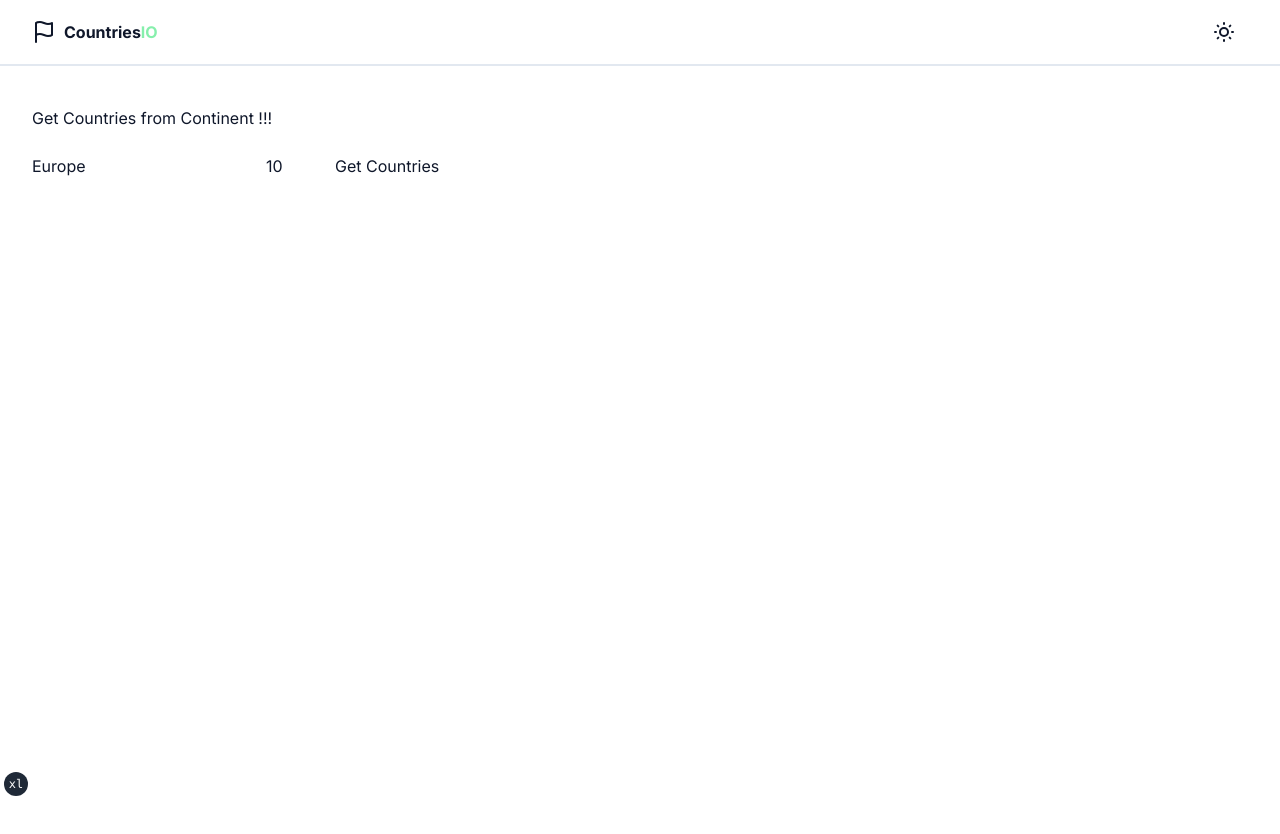
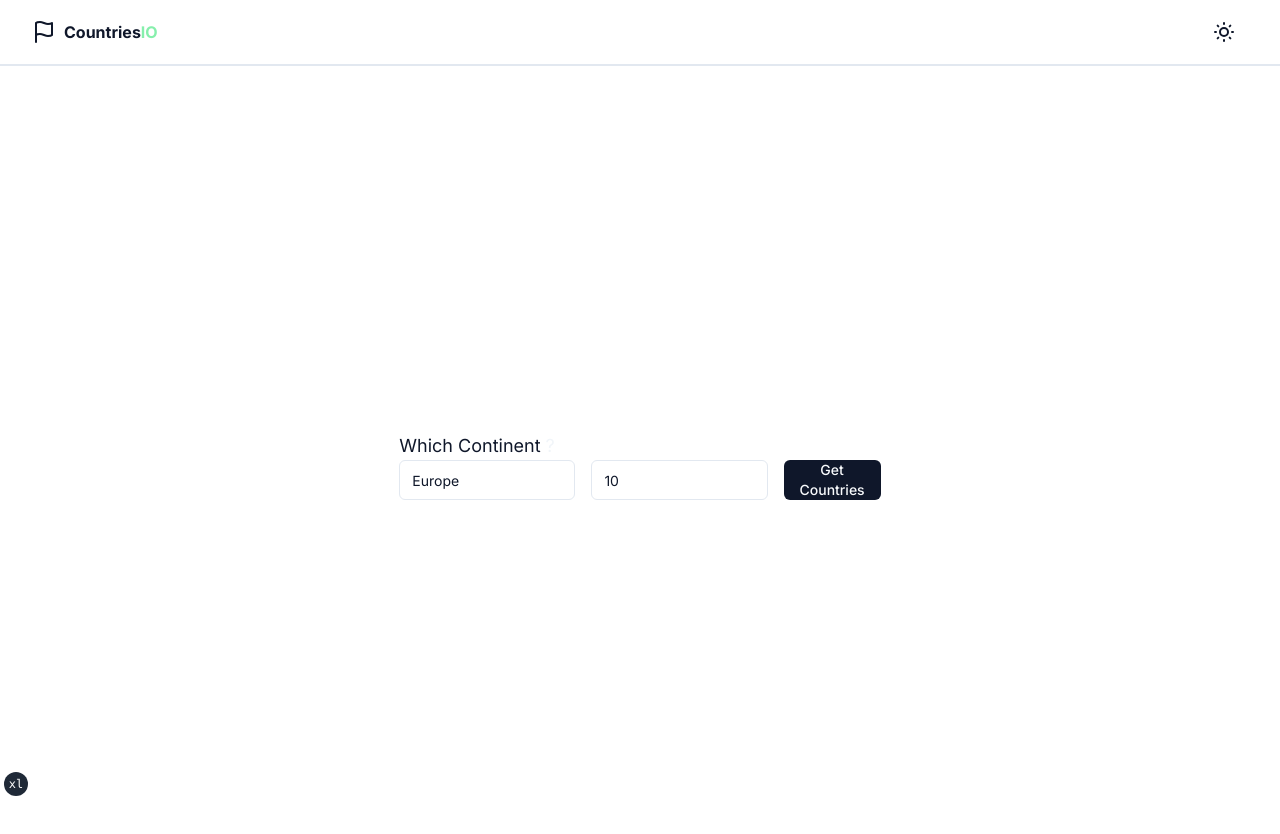
Before and after one commit to jkowiesk/continents-io, a Next.js app: page / in a window 1280 px wide. Shown: the top 834 px of the page. Before the commit the page ends 800 px from the top, so only its background shows below. Built offline with nearby package versions, Linux system fonts and the light colour scheme.

Commit message:
Ended setting up everything

```diff
--- a/app/page.tsx
+++ b/app/page.tsx
@@ -6,9 +6,13 @@ import CountryInput from "@/components/dom/country-input"
 
 export default function IndexPage() {
   return (
-    <section className="container grid items-center gap-6 pb-8 pt-6 md:py-10">
-      <h1>Get Countries from Continent !!!</h1>
-      <CountryInput />
+    <section className="grid h-screen w-screen place-items-center pt-6 md:py-10">
+      <main>
+        <h1 className="text-lg">
+          Which Continent <span className="text-accent ">?</span>
+        </h1>
+        <CountryInput />
+      </main>
     </section>
   )
 }
--- a/components/dom/country-input.tsx
+++ b/components/dom/country-input.tsx
@@ -3,32 +3,37 @@
 import { useEffect, useState } from "react"
 import lookup from "country-code-lookup"
 
-import { fetchCountries } from "@/lib/graphql"
+import { getCountriesByContinent } from "@/lib/graphql"
 import { CONTINENTS_CODES } from "@/lib/utils"
+
+import { Button } from "../ui/button"
+import { Input } from "../ui/input"
 
 export default function CountryInput() {
   const [continent, setContinent] = useState("Europe")
   const [limit, setLimit] = useState(10)
-  const onClick = async () => {
+  const onClick = async (e: any) => {
+    e.preventDefault()
     const continentCode = CONTINENTS_CODES.get(continent.toLowerCase())
     console.log(continentCode)
     if (!continentCode) return
-    const countries = await fetchCountries(continentCode, limit)
+    const countries = await getCountriesByContinent(continentCode, limit)
     console.log(countries)
   }
 
   return (
-    <div>
-      <input value={continent} onChange={(e) => setContinent(e.target.value)} />
+    <form onSubmit={onClick} className="flex flex-1 gap-4">
+      <Input value={continent} onChange={(e) => setContinent(e.target.value)} />
       {/* number input with range 2 to 10 */}
-      <input
+      <Input
         type="number"
         value={limit}
         min={2}
         max={10}
+        className=""
         onChange={(e) => setLimit(parseInt(e.target.value))}
       />
-      <button onClick={onClick}>Get Countries</button>
-    </div>
+      <Button type="submit">Get Countries</Button>
+    </form>
   )
 }
--- /dev/null
+++ b/components/ui/input.tsx
@@ -0,0 +1,25 @@
+import * as React from "react"
+
+import { cn } from "@/lib/utils"
+
+export interface InputProps
+  extends React.InputHTMLAttributes<HTMLInputElement> {}
+
+const Input = React.forwardRef<HTMLInputElement, InputProps>(
+  ({ className, type, ...props }, ref) => {
+    return (
+      <input
+        type={type}
+        className={cn(
+          "flex h-10 w-full rounded-md border border-input bg-transparent px-3 py-2 text-sm ring-offset-background file:border-0 file:bg-transparent file:text-sm file:font-medium placeholder:text-muted-foreground focus-visible:outline-none focus-visible:ring-2 focus-visible:ring-ring focus-visible:ring-offset-2 disabled:cursor-not-allowed disabled:opacity-50",
+          className
+        )}
+        ref={ref}
+        {...props}
+      />
+    )
+  }
+)
+Input.displayName = "Input"
+
+export { Input }
--- a/config/site.ts
+++ b/config/site.ts
@@ -1,7 +1,7 @@
 export type SiteConfig = typeof siteConfig
 
 export const siteConfig = {
-  name: "CountriesIO",
+  name: "ContinentsIO",
   description: "Everything you want to know about country",
   mainNav: [],
 }
--- a/lib/graphql.ts
+++ b/lib/graphql.ts
@@ -1,27 +1,61 @@
 import request, { gql } from "graphql-request"
 
-const URL = "https://countries.trevorblades.com/graphql"
+const GRAPHQL_URL = "https://countries.trevorblades.com/graphql"
+const API_URL = "https://restcountries.com/v3.1/name"
 
-type Continent = { continent: { countries: { code: string }[] } }
+type Continent = { continent: { countries: { name: string }[] } }
 
-export const fetchCountries = async (continent: string, limit: number) => {
+const fetchCountry = async (country: string) => {
+  let res = await fetch(`${API_URL}/${country}`)
+  return res.json()
+}
+
+export const getCountriesByContinent = async (
+  continent: string,
+  limit: number
+) => {
   const countryQuery = gql`
     query countriesQuery {
       continent(code: "${continent}") {
         countries {
-          code
+          name
         }
       }
     }
   `
 
-  const continents = await request<Continent>(URL, countryQuery)
+  const continents = await request<Continent>(GRAPHQL_URL, countryQuery)
   const countries = continents.continent.countries.map(
-    (country) => country.code
+    (country) => country.name
   )
   const slicedCountries = countries
     .sort(() => 0.5 - Math.random())
     .slice(0, limit)
 
-  return slicedCountries
+  let countriesInfo = new Array()
+  for (let country of slicedCountries) {
+    const info: any[] = await fetchCountry(country)
+    // get random element of info list
+    const randomInfo = info.sort(() => 0.5 - Math.random())[0]
+    const {
+      name: { official },
+      population,
+      currencies: { name, symbol },
+      subregion,
+      languages,
+      flag,
+    } = randomInfo
+
+    countriesInfo.push({
+      official,
+      population,
+      flag,
+      currencies: { name, symbol },
+      subregion,
+      languages: Object.values(languages),
+    })
+  }
+
+  // return sorted slicedCountries alphabetically
+  return countriesInfo
 }
--- a/package.json
+++ b/package.json
@@ -37,6 +37,7 @@
     "@types/react-dom": "^18.2.4",
     "@typescript-eslint/parser": "^5.59.7",
     "autoprefixer": "^10.4.14",
+    "encoding": "^0.1.13",
     "eslint": "^8.41.0",
     "eslint-config-next": "13.0.0",
     "eslint-config-prettier": "^8.8.0",
@@ -44,6 +45,7 @@
     "eslint-plugin-tailwindcss": "^3.12.0",
     "postcss": "^8.4.24",
     "prettier": "^2.8.8",
+    "prettier-plugin-tailwindcss": "^0.3.0",
     "tailwindcss": "^3.3.2",
     "typescript": "^4.9.5"
   }
```
Also changed, not shown: components/icons.tsx (+0 -9 lines), 1 other file (tests, documents, lock files or other folders).
